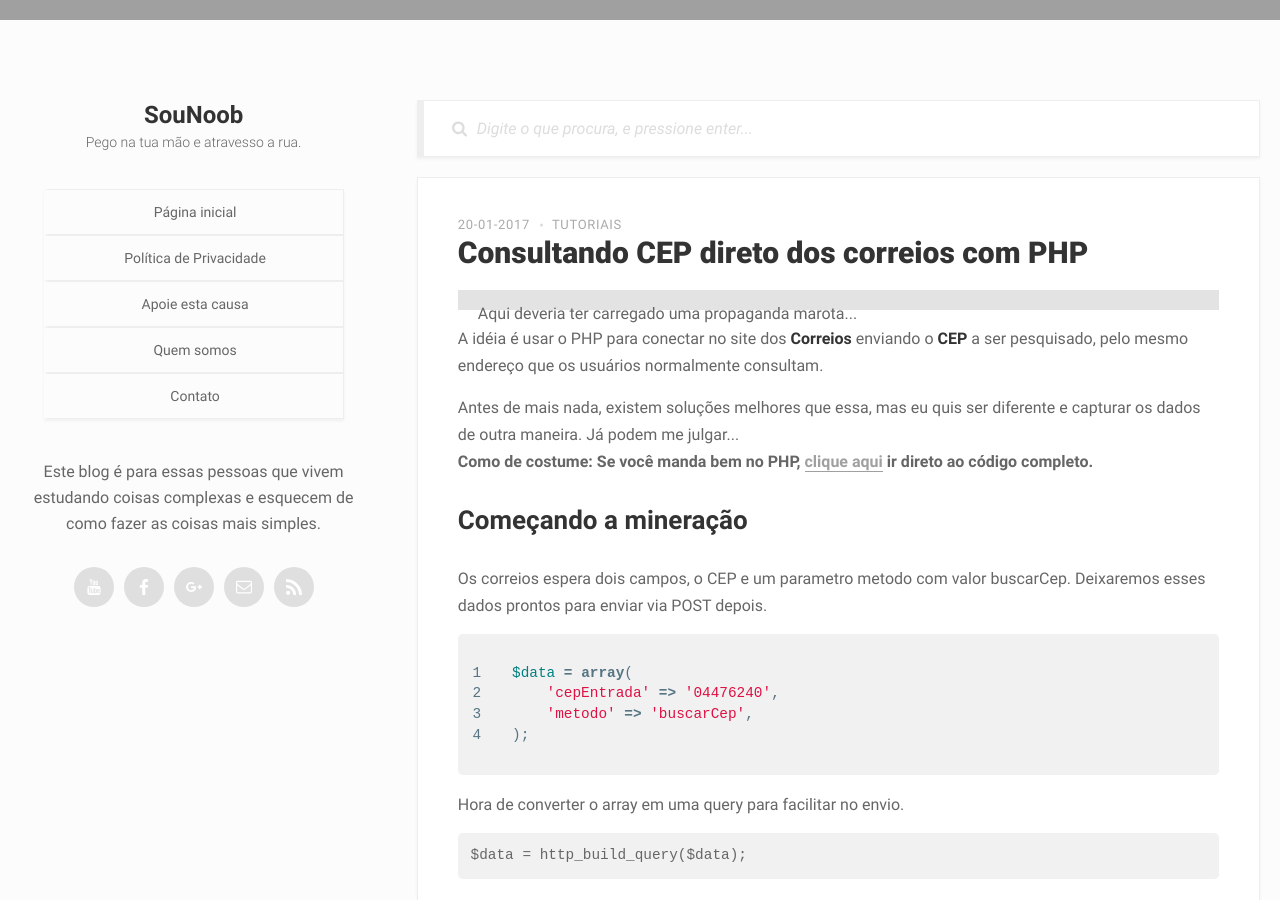
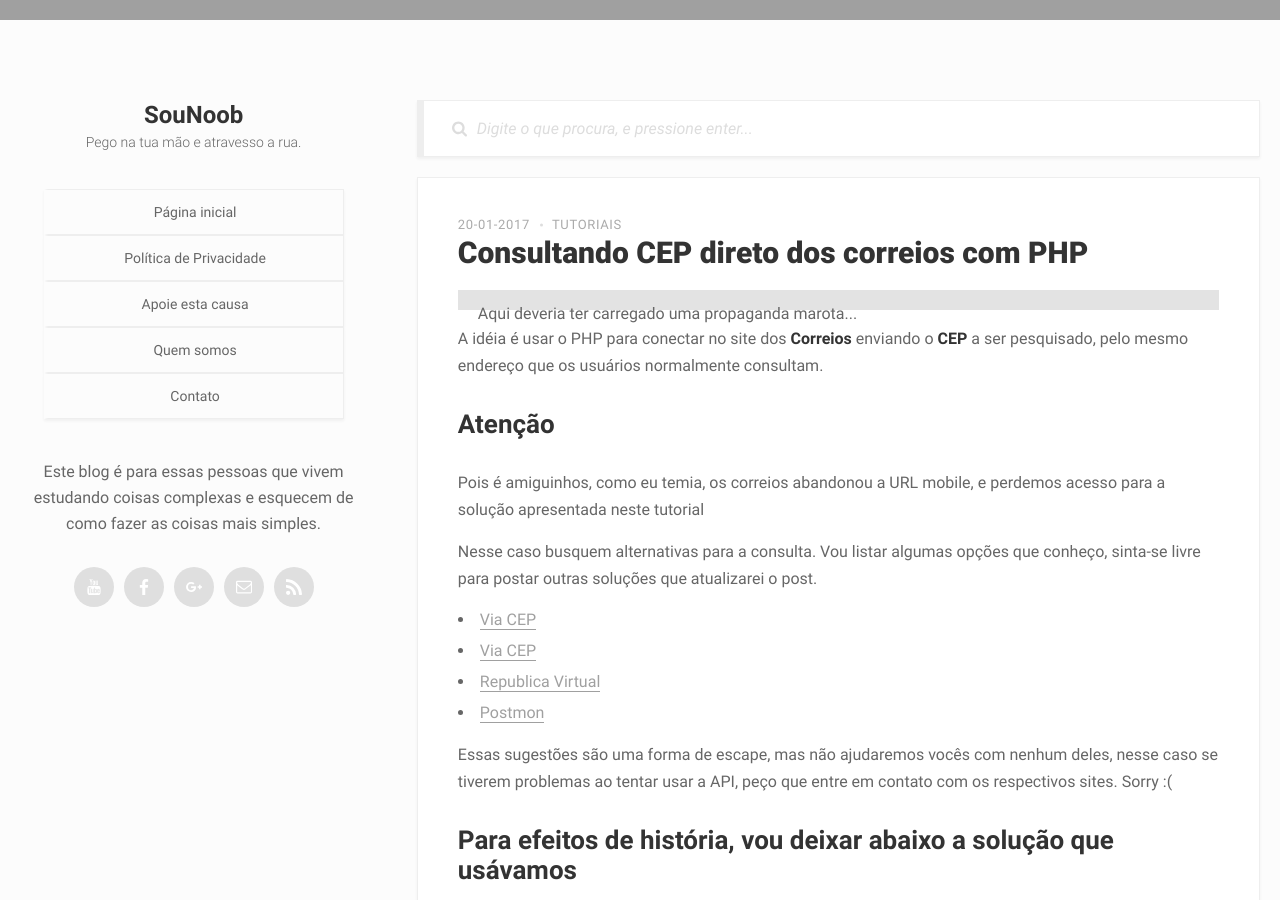
Before and after one commit to sounoob/sounoob.github.io, a Jekyll site: the page built from _posts/2017-01-20-consultando-cep-no-site-correio-com-php.html, in a window 1280 px wide and 900 px high. Built offline with Jekyll 4.4.1, drawn with Linux system fonts in a browser that asks for light colours.

Commit message:
Update 2017-01-20-consultando-cep-no-site-correio-com-php.html

```diff
--- a/_posts/2017-01-20-consultando-cep-no-site-correio-com-php.html
+++ b/_posts/2017-01-20-consultando-cep-no-site-correio-com-php.html
@@ -15,7 +15,33 @@ layout: post
     A idéia é usar o PHP para conectar no site dos <strong>Correios</strong> enviando o <strong>CEP</strong> a ser pesquisado, pelo mesmo endereço que os usuários normalmente consultam.
 </p>
 <!--more-->
-
+<h2>Atenção</h2>
+<p>Pois é amiguinhos, como eu temia, os correios abandonou a URL mobile, e perdemos acesso para a solução apresentada neste tutorial</p>
+<p>Nesse caso busquem alternativas para a consulta. Vou listar algumas opções que conheço, sinta-se livre para postar outras soluções que atualizarei o post.</p>
+<ul>
+    <li>
+        <a href="https://viacep.com.br" target="_blank">
+            Via CEP
+        </a>
+    </li>
+    <li>
+        <a href="https://viacep.com.br" target="_blank">
+            Via CEP
+        </a>
+    </li>
+    <li>
+        <a href="http://www.republicavirtual.com.br/cep/" target="_blank">
+            Republica Virtual
+        </a>
+    </li>
+    <li>
+        <a href="http://postmon.com.br" target="_blank">
+            Postmon
+        </a>
+    </li>
+</ul>
+<p>Essas sugestões são uma forma de escape, mas não ajudaremos vocês com nenhum deles, nesse caso se tiverem problemas ao tentar usar a API, peço que entre em contato com os respectivos sites. Sorry :( </p>
+<h2>Para efeitos de história, vou deixar abaixo a solução que usávamos</h2>
 <p>
     Antes de mais nada, existem soluções melhores que essa, mas eu quis ser diferente e capturar os dados de outra maneira. Já podem me julgar...
     <br>
```
